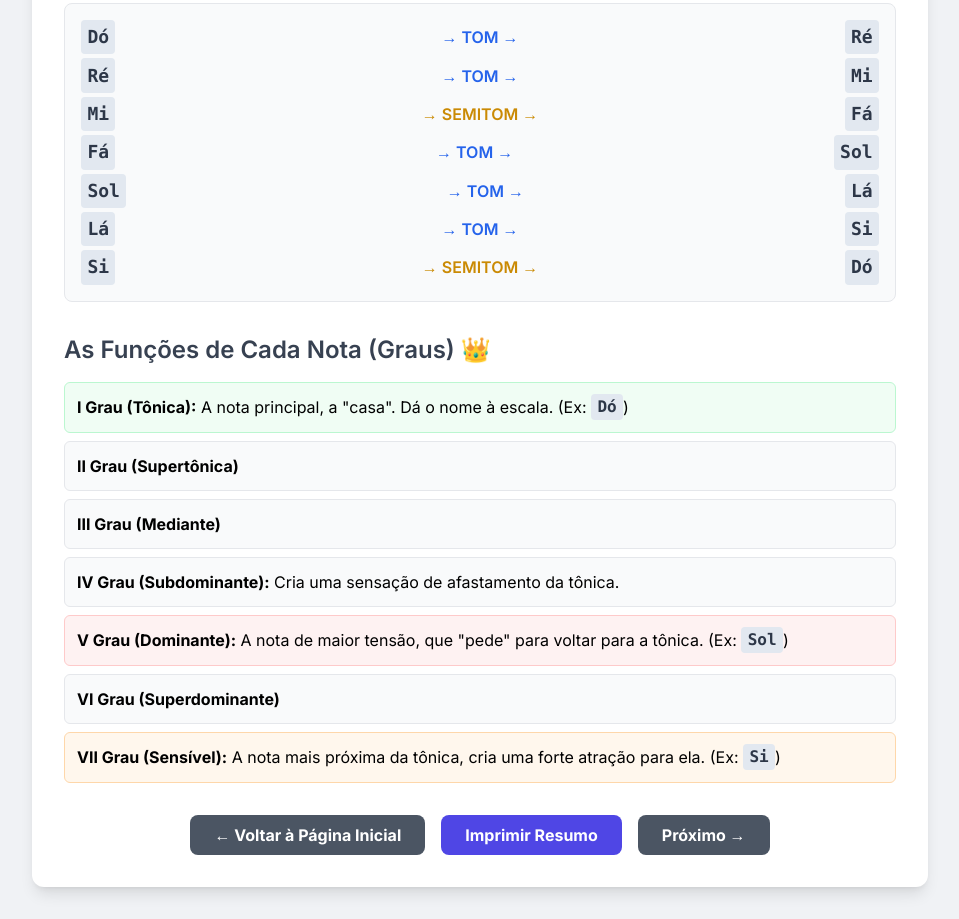
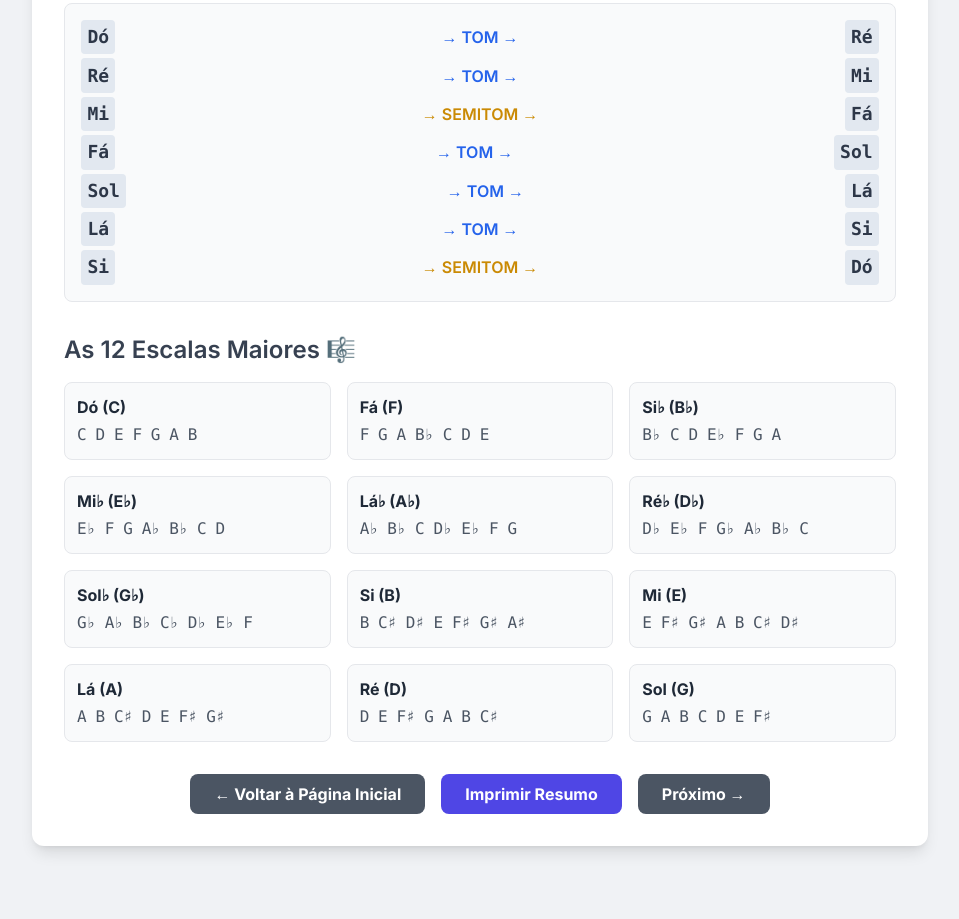
Before and after one commit to Iohanf/Iohanf.github.io, a plain HTML site: page Teclado/Escala_Maior.html in a window 1280 px wide. Shown: the part 811-1730 px from the top of the page, without its empty margins (160-1119 px from the left). After the commit the page ends 1689 px from the top, so only its background shows below. Drawn offline with nearby package versions, Linux system fonts and the light colour scheme.

Commit message:
alterado_colocandoEscalas

```diff
--- a/Teclado/Escala_Maior.html
+++ b/Teclado/Escala_Maior.html
@@ -137,17 +137,58 @@
                 </div>
             </section>
 
-            <!-- Seção: Graus da Escala -->
+            <!-- Seção: Todas as 12 Escalas Maiores -->
             <section>
-                <h2 class="text-2xl font-semibold text-gray-700 mb-4">As Funções de Cada Nota (Graus) 👑</h2>
-                <div class="flex flex-col gap-2">
-                    <p class="p-3 bg-green-50 border border-green-200 rounded-md"><strong>I Grau (Tônica):</strong> A nota principal, a "casa". Dá o nome à escala. (Ex: <code>Dó</code>)</p>
-                    <p class="p-3 bg-gray-50 border border-gray-200 rounded-md"><strong>II Grau (Supertônica)</strong></p>
-                    <p class="p-3 bg-gray-50 border border-gray-200 rounded-md"><strong>III Grau (Mediante)</strong></p>
-                    <p class="p-3 bg-gray-50 border border-gray-200 rounded-md"><strong>IV Grau (Subdominante):</strong> Cria uma sensação de afastamento da tônica.</p>
-                    <p class="p-3 bg-red-50 border border-red-200 rounded-md"><strong>V Grau (Dominante):</strong> A nota de maior tensão, que "pede" para voltar para a tônica. (Ex: <code>Sol</code>)</p>
-                    <p class="p-3 bg-gray-50 border border-gray-200 rounded-md"><strong>VI Grau (Superdominante)</strong></p>
-                    <p class="p-3 bg-orange-50 border border-orange-200 rounded-md"><strong>VII Grau (Sensível):</strong> A nota mais próxima da tônica, cria uma forte atração para ela. (Ex: <code>Si</code>)</p>
+                <h2 class="text-2xl font-semibold text-gray-700 mb-4">As 12 Escalas Maiores 🎼</h2>
+                <div class="grid grid-cols-1 sm:grid-cols-2 lg:grid-cols-3 gap-4">
+                    <div class="bg-gray-50 border border-gray-200 rounded-lg p-3">
+                        <h3 class="font-bold text-gray-800">Dó (C)</h3>
+                        <p class="text-gray-600 mt-1 font-mono tracking-tight">C D E F G A B</p>
+                    </div>
+                    <div class="bg-gray-50 border border-gray-200 rounded-lg p-3">
+                        <h3 class="font-bold text-gray-800">Fá (F)</h3>
+                        <p class="text-gray-600 mt-1 font-mono tracking-tight">F G A B♭ C D E</p>
+                    </div>
+                    <div class="bg-gray-50 border border-gray-200 rounded-lg p-3">
+                        <h3 class="font-bold text-gray-800">Si♭ (B♭)</h3>
+                        <p class="text-gray-600 mt-1 font-mono tracking-tight">B♭ C D E♭ F G A</p>
+                    </div>
+                    <div class="bg-gray-50 border border-gray-200 rounded-lg p-3">
+                        <h3 class="font-bold text-gray-800">Mi♭ (E♭)</h3>
+                        <p class="text-gray-600 mt-1 font-mono tracking-tight">E♭ F G A♭ B♭ C D</p>
+                    </div>
+                    <div class="bg-gray-50 border border-gray-200 rounded-lg p-3">
+                        <h3 class="font-bold text-gray-800">Lá♭ (A♭)</h3>
+                        <p class="text-gray-600 mt-1 font-mono tracking-tight">A♭ B♭ C D♭ E♭ F G</p>
+                    </div>
+                    <div class="bg-gray-50 border border-gray-200 rounded-lg p-3">
+                        <h3 class="font-bold text-gray-800">Ré♭ (D♭)</h3>
+                        <p class="text-gray-600 mt-1 font-mono tracking-tight">D♭ E♭ F G♭ A♭ B♭ C</p>
+                    </div>
+                    <div class="bg-gray-50 border border-gray-200 rounded-lg p-3">
+                        <h3 class="font-bold text-gray-800">Sol♭ (G♭)</h3>
+                        <p class="text-gray-600 mt-1 font-mono tracking-tight">G♭ A♭ B♭ C♭ D♭ E♭ F</p>
+                    </div>
+                    <div class="bg-gray-50 border border-gray-200 rounded-lg p-3">
+                        <h3 class="font-bold text-gray-800">Si (B)</h3>
+                        <p class="text-gray-600 mt-1 font-mono tracking-tight">B C♯ D♯ E F♯ G♯ A♯</p>
+                    </div>
+                    <div class="bg-gray-50 border border-gray-200 rounded-lg p-3">
+                        <h3 class="font-bold text-gray-800">Mi (E)</h3>
+                        <p class="text-gray-600 mt-1 font-mono tracking-tight">E F♯ G♯ A B C♯ D♯</p>
+                    </div>
+                    <div class="bg-gray-50 border border-gray-200 rounded-lg p-3">
+                        <h3 class="font-bold text-gray-800">Lá (A)</h3>
+                        <p class="text-gray-600 mt-1 font-mono tracking-tight">A B C♯ D E F♯ G♯</p>
+                    </div>
+                    <div class="bg-gray-50 border border-gray-200 rounded-lg p-3">
+                        <h3 class="font-bold text-gray-800">Ré (D)</h3>
+                        <p class="text-gray-600 mt-1 font-mono tracking-tight">D E F♯ G A B C♯</p>
+                    </div>
+                    <div class="bg-gray-50 border border-gray-200 rounded-lg p-3">
+                        <h3 class="font-bold text-gray-800">Sol (G)</h3>
+                        <p class="text-gray-600 mt-1 font-mono tracking-tight">G A B C D E F♯</p>
+                    </div>
                 </div>
             </section>
         </main>
```
